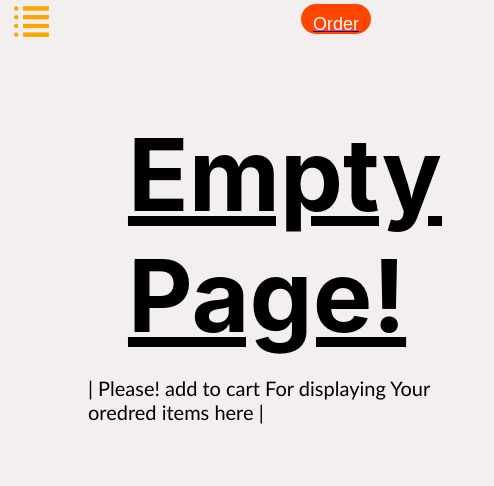
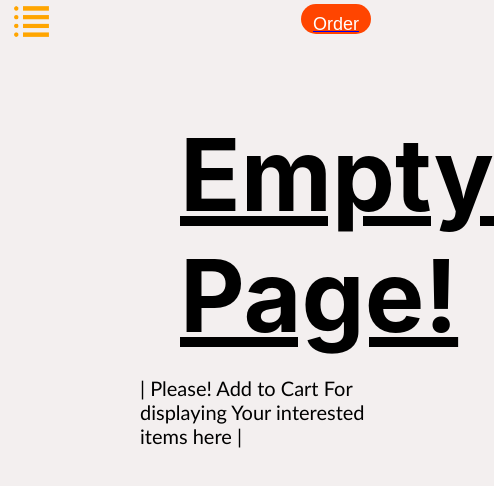
Before and after one commit to AbhinvKrishna/-website-project-Rjs, a React (Create React App) app: page /OrderList in a window 390 px wide. Shown: the top 486 px of the page, 494 px wide, since content can reach past the window. Built offline with nearby package versions, Linux system fonts and the light colour scheme.

Commit message:
Enter key Navigation routing to Card

```diff
--- a/src/App.js
+++ b/src/App.js
@@ -1,4 +1,3 @@
-
 import React, { useState } from 'react';
 import './App.css';
 import Header from './Header';
@@ -17,6 +16,7 @@ import {
   Routes,
   Route
 } from "react-router-dom";
+import Ordererr from './Component/OrderList/Ordererr';
 
 
 function App() {
@@ -76,7 +76,7 @@ function App() {
         <Routes>
           <Route exact path="/" element={<HomePage text={text} inputText={inputText} product={product} />} />
           <Route exact path="/Card" element={text.length===0?<Carderr/>: <Card addPepsi={addPepsi} addKurkure={addKurkure} addWater={addWater} text={text} />} />
-          <Route exact path="/OrderList" element={<OrderList click={click} image1={img1} image2={img2} image3={img3} price={price + "/-"} />} />
+          <Route exact path="/OrderList" element={click.visibility==="hidden"?<Ordererr/>: <OrderList click={click} image1={img1} image2={img2} image3={img3} price={price + "/-"} />} />
           <Route exact path="/Contact" element={<Contact />} />
           <Route exact path="/Qr" element={<Qr />} />
 
--- a/src/Component/CardDesign/Card.jsx
+++ b/src/Component/CardDesign/Card.jsx
@@ -6,38 +6,15 @@ import imgw from './Cardsimages/bottle.jpeg';
 
 function Card(props) {
 
-    /*   const [img, setImg] = useState(null);
+    let a="pepsi"
+    let b="kurkure"
+    let c="water"
 
-      const [price, setPrice] = useState(price);
-
-
-
-      const addPepsi = () => {
-
-          setImg(imgp)
-          setPrice(price + 35)
-
-      }
-
-      const addKurkure = () => {
-          setImg(imgk)
-          setPrice(price + 15)
-
-      }
-
-      const addWater = () => {
-          setImg(imgw)
-          setPrice(price + 10)
-      } */
 
     return (
 
         <div className='cardbase'>
-           {/*  <div style={{visibility: props.text.length !==0?"hidden":"visible"}}>
-                <h1>Empty Page!</h1>
-                <p>| Please! Search For displaying Your interested items here |</p>
-            </div> */}
-            <div className="box" style={{ visibility: props.text === 'pepsi' ? 'visible' : 'hidden' }}>
+            <div className="box" style={{visibility: a.toLowerCase().includes(props.text.toLowerCase())?'visible':'hidden'}}>
                 <img src={imgp} alt="" />
                 <div className="textBox">
                     <div className='text'>P e p s i
@@ -46,7 +23,7 @@ function Card(props) {
                     <button onClick={props.addPepsi}>Add</button>
                 </div>
             </div>
-            <div className="box" style={{ visibility: props.text === 'kurkure' ? 'visible' : 'hidden' }}>
+            <div className="box" style={{visibility: b.toLowerCase().includes(props.text.toLowerCase())?'visible':'hidden'}}>
                 <img className='kurk' src={imgk} alt="" />
                 <div className="textBox">
                     <div className='text'>K u r k u r e
@@ -55,7 +32,7 @@ function Card(props) {
                     <button onClick={props.addKurkure}>Add</button>
                 </div>
             </div>
-            <div className="box" style={{ visibility: props.text === 'water' ? 'visible' : 'hidden' }}>
+            <div className="box" style={{visibility: c.toLowerCase().includes(props.text.toLowerCase())?'visible':'hidden'}}>
                 <img className='water' src={imgw} alt="" />
                 <div className="WatertextBox">
                     <div className='text'>W a t e r
@@ -64,8 +41,6 @@ function Card(props) {
                     <button className='wbtn' onClick={props.addWater}>Add</button>
                 </div>
             </div>
-
-
         </div>
 
 
--- a/src/Component/OrderList/OrderList.js
+++ b/src/Component/OrderList/OrderList.js
@@ -7,10 +7,6 @@ import imgw from './OrderListImages/bottle.jpeg'; */
 function OrderList(props) {
     return (
         <div className='cardbase'>
-            <div style={{visibility: props.click.visibility==="hidden"?"visible":"hidden"}}>
-            <h1>Empty Page!</h1>
-            <p>| Please! add to cart For displaying Your oredred items here |</p>
-            </div>
             <div className="box" style={props.click}>
                 <div className="products">
                 <img className='' src={props.image3} alt="" />
--- /dev/null
+++ b/src/Component/OrderList/Ordererr.css
@@ -0,0 +1,27 @@
+body{
+    background-color:  rgb(243, 239, 239);  ;
+}
+
+h1{
+    font-weight: bold;
+    font-size: 200px;
+    margin-left: 180px;
+    margin-bottom: auto;
+    text-decoration: underline;
+}
+
+p{
+    margin-bottom: 150px;
+    margin-left: 140px;
+    font-size: 50px;
+    font-family: 'Gill Sans', 'Gill Sans MT', Calibri, 'Trebuchet MS', sans-serif;
+}
+@media(max-width:700px){
+    h1{
+        font-size: 100px;
+    }
+
+    p{
+        font-size: 20px;
+    }
+}
--- /dev/null
+++ b/src/Component/OrderList/Ordererr.jsx
@@ -0,0 +1,14 @@
+import React from 'react'
+
+function Ordererr() {
+  return (
+    <div>
+       <div >
+                <h1>Empty Page!</h1>
+                <p>| Please! Add to Cart For displaying Your interested items here |</p>
+            </div>
+    </div>
+  )
+}
+
+export default Ordererr
--- a/src/HomePage.jsx
+++ b/src/HomePage.jsx
@@ -1,10 +1,28 @@
 import React from 'react';
+import { useEffect } from 'react';
 import './HomePage.css';
 import logo from'../src/Assets/Images/Logo.png';
-import searchbar from './Assets/Images/searchBar.png'
-import { Link } from 'react-router-dom';
+//import searchbar from './Assets/Images/searchBar.png'
+import { useNavigate } from 'react-router-dom';
 
 function HomePage(props){
+
+const navigate=useNavigate();
+
+ useEffect(()=>{
+  document.addEventListener('keydown',detectKeyDown)
+ },[])
+
+ const detectKeyDown=(e)=>{
+  if(e.key==="Enter"){
+    navigate("/Card")
+
+  }
+  }
+
+
+
+
 
     return (
       <>
@@ -19,11 +37,11 @@ function HomePage(props){
 
             <td>
               <div className='searchbar'>
-              <Link to="/Card" >
-                <img src={searchbar} alt="img" onClick={props.product} />
-                </Link>
+              {/* <Link to="/Card">
+                <img src={searchbar} alt="img"   />
+                </Link>   */}
               </div>
-              <input type="text" className="text"  placeholder="Search Products" value={props.text}  onChange={props.inputText}/></td>
+              <input type="text" className="text" placeholder="Search Products" value={props.text}  onChange={props.inputText}/></td>
 
             <td><label >100 Total Products</label></td>
           </tr>
@@ -34,4 +52,5 @@ function HomePage(props){
   }
 
 
+
 export default HomePage;
```
Also changed, not shown: src/experiment.jsx (added).
